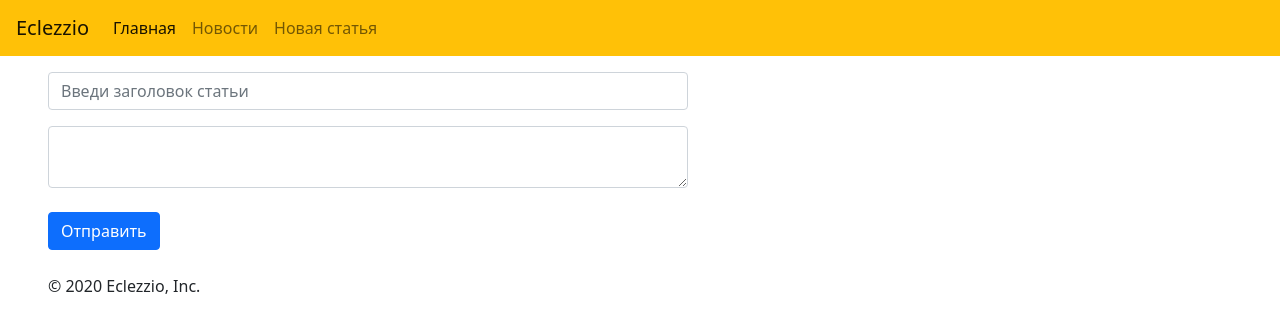
After one commit to MoJoF/Blog, a Flask app: page /create in a window 1280 px wide. The commit adds this page. Shown: the top 333 px of the page. Run offline with Flask 2, Linux system fonts and the light colour scheme; some libraries are stand-ins or nearby versions.

Commit message:
Добавление страницы создания статьи и отслеживания URL'a

```diff
--- a/main.py
+++ b/main.py
@@ -1,4 +1,4 @@
-from flask import Flask, render_template
+from flask import Flask, render_template, request
 from flask_sqlalchemy import SQLAlchemy
 
 app = Flask(__name__)
@@ -23,5 +23,9 @@ def news():
     return render_template("news.html")
 
 
+@app.route('/create')
+def create():
+    return render_template("create.html")
+
 if __name__ == '__main__':
     app.run(debug=True)
--- a/templates/base.html
+++ b/templates/base.html
@@ -17,10 +17,13 @@
       <div class="collapse navbar-collapse" id="navbarSupportedContent">
         <ul class="navbar-nav mr-auto mb-2 mb-lg-0">
           <li class="nav-item">
-            <a class="nav-link active" aria-current="page" href="/">Home</a>
+            <a class="nav-link active" aria-current="page" href="/">Главная</a>
           </li>
           <li class="nav-item">
-            <a class="nav-link" href="/news">News</a>
+            <a class="nav-link" href="/news">Новости</a>
+          </li>
+          <li class="nav-item">
+            <a class="nav-link" href="/create">Новая статья</a>
           </li>
         </ul>
       </div>
--- /dev/null
+++ b/templates/create.html
@@ -0,0 +1,15 @@
+{% extends 'base.html' %}
+
+{% block title %}
+Новая статья
+{% endblock %}
+
+{% block body %}
+<div class="contaner">
+  <form method='POST'>
+    <input placeholder='Введи заголовок статьи' type="text" id='title' name='title' class='form-control mt-3 w-50 ml-5'>
+    <textarea type="text" id='text' name='text' class='form-control mt-3 w-50 ml-5'></textarea>
+    <input type="submit" value="Отправить" class="btn btn-primary mt-4 ml-5">
+  </form>
+</div>
+{% endblock %}
```
